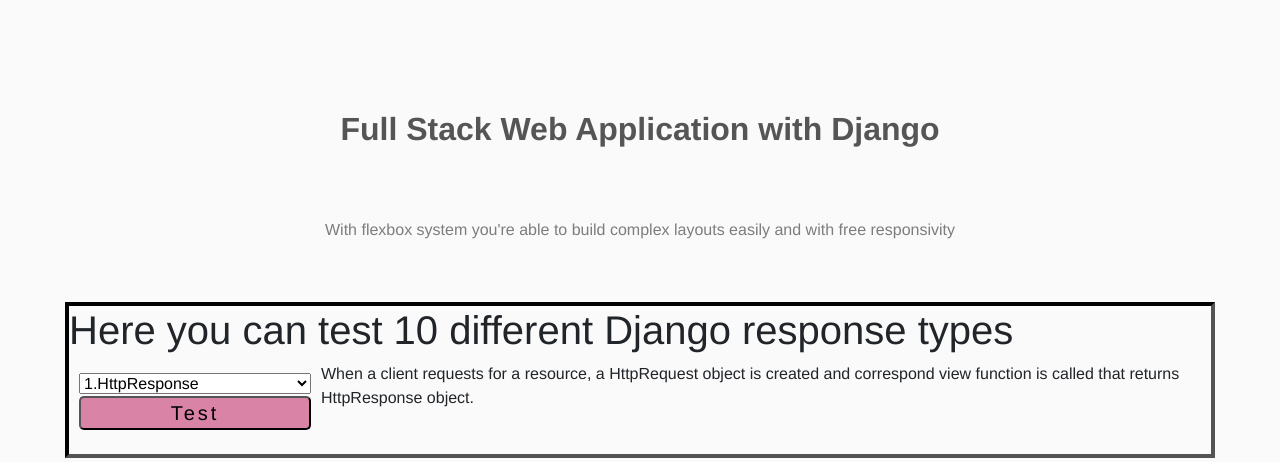
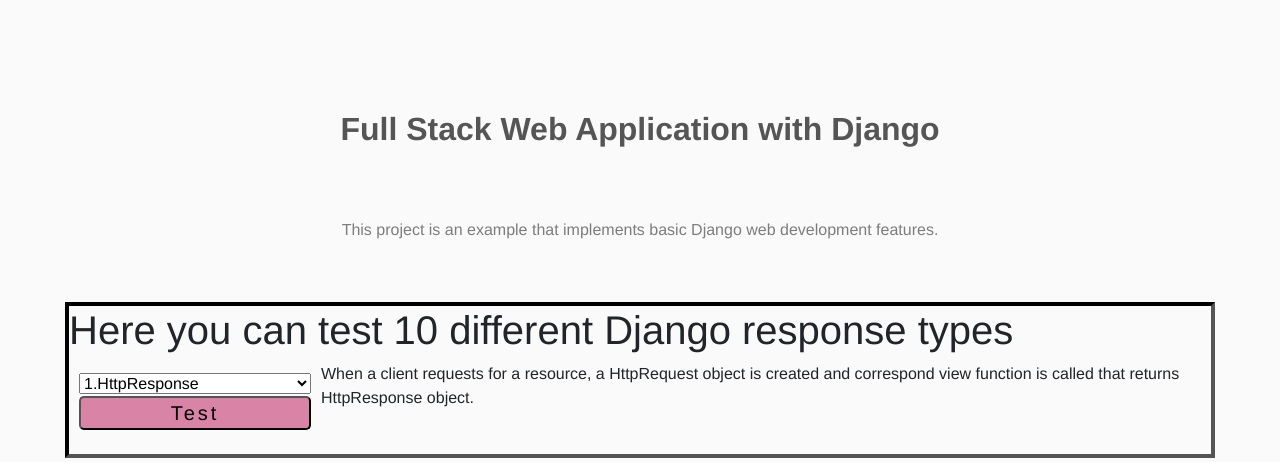
Before and after one commit to Bennys-Quarter/DjangoWebSite, a Django app: page /home/ in a window 1280 px wide. Shown: the part 455-917 px from the top of the page. Run offline with Django 4.2, Linux system fonts and the light colour scheme; data comes from the database, SQL or seed files in the repository; some libraries are stand-ins or nearby versions.

Commit message:
Initial commit

```diff
--- a/mysite/message_board/templates/message_board/index.html
+++ b/mysite/message_board/templates/message_board/index.html
@@ -57,7 +57,7 @@ input[type=message_box]{
       </div>
       <div id="i6aykf" class="cards">
       </div>
-      <div id="ikdf2" class="flex-desc">With flexbox system you're able to build complex layouts easily and with free responsivity
+      <div id="ikdf2" class="flex-desc">This project is an example that implements basic Django web development features.
       </div>
         <div class="myDiv" id="ivebza" >
         <div class="gjs-cell" id="i7jicn">
```
Also changed, not shown: 1 other file.
